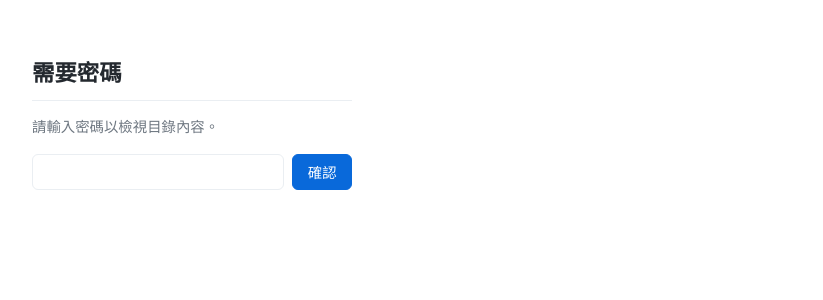
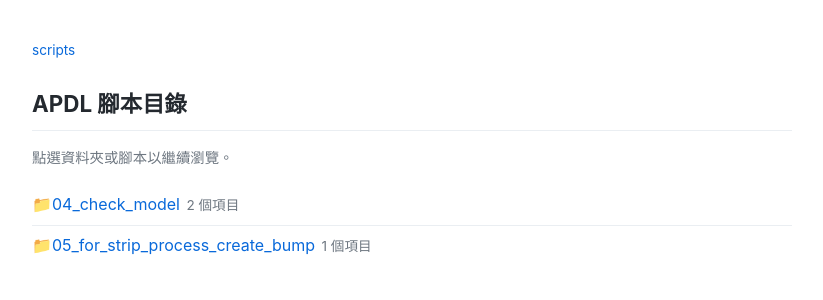
Before and after one commit to openapdl/catalog, a Jekyll site: the page built from index.html, in a window 1280 px wide. Shown: the top 300 px of the page, without its empty margins (228-1051 px from the left). Built offline with Jekyll 4.4.1, drawn with Linux system fonts in a browser that asks for light colours.

Commit message:
Update index.html

```diff
--- a/index.html
+++ b/index.html
@@ -87,69 +87,9 @@ title: APDL 腳本目錄
       font-size: .82rem;
     }
   }
-  .catalog-gate {
-    max-width: 320px;
-    color: #24292f;
-  }
-  .catalog-gate h1 {
-    font-size: 1.4rem;
-    margin-bottom: .3rem;
-    padding-bottom: .55rem;
-    border-bottom: 1px solid #eaeef2;
-  }
-  .catalog-gate-help {
-    color: #6e7781;
-    font-size: .9rem;
-    margin-bottom: 1rem;
-  }
-  .catalog-gate-form {
-    display: flex;
-    gap: .5rem;
-  }
-  .catalog-gate-input {
-    flex: 1;
-    padding: .4rem .6rem;
-    border: 1px solid #eaeef2;
-    border-radius: 6px;
-    font-size: .95rem;
-  }
-  .catalog-gate-submit {
-    padding: .4rem .9rem;
-    border: 1px solid #0969da;
-    border-radius: 6px;
-    background: #0969da;
-    color: #fff;
-    font-size: .9rem;
-    cursor: pointer;
-  }
-  .catalog-gate-submit:hover { background: #0860ca; }
-  .catalog-gate-error {
-    margin-top: .85rem;
-    padding: .6rem .8rem;
-    border-left: 4px solid #cf222e;
-    background: #fff8f8;
-    color: #82061e;
-    font-size: .88rem;
-  }
 </style>
 
-<div class="catalog-gate" id="catalog-gate">
-  <h1>需要密碼</h1>
-  <p class="catalog-gate-help">請輸入密碼以檢視目錄內容。</p>
-  <form class="catalog-gate-form" id="catalog-gate-form">
-    <input
-      class="catalog-gate-input"
-      id="catalog-gate-password"
-      type="password"
-      autocomplete="current-password"
-      required
-    >
-    <button class="catalog-gate-submit" type="submit">確認</button>
-  </form>
-  <p class="catalog-gate-error" id="catalog-gate-error" hidden>密碼錯誤，請再試一次。</p>
-</div>
-
-<div class="catalog-app" id="catalog-app" hidden>
+<div class="catalog-app" id="catalog-app">
   <nav class="catalog-breadcrumb" id="breadcrumb" aria-label="目前位置"></nav>
 
   <section class="catalog-view" id="browse-view">
```
Also changed, not shown: other parts of index.html (+0 -36 lines).
